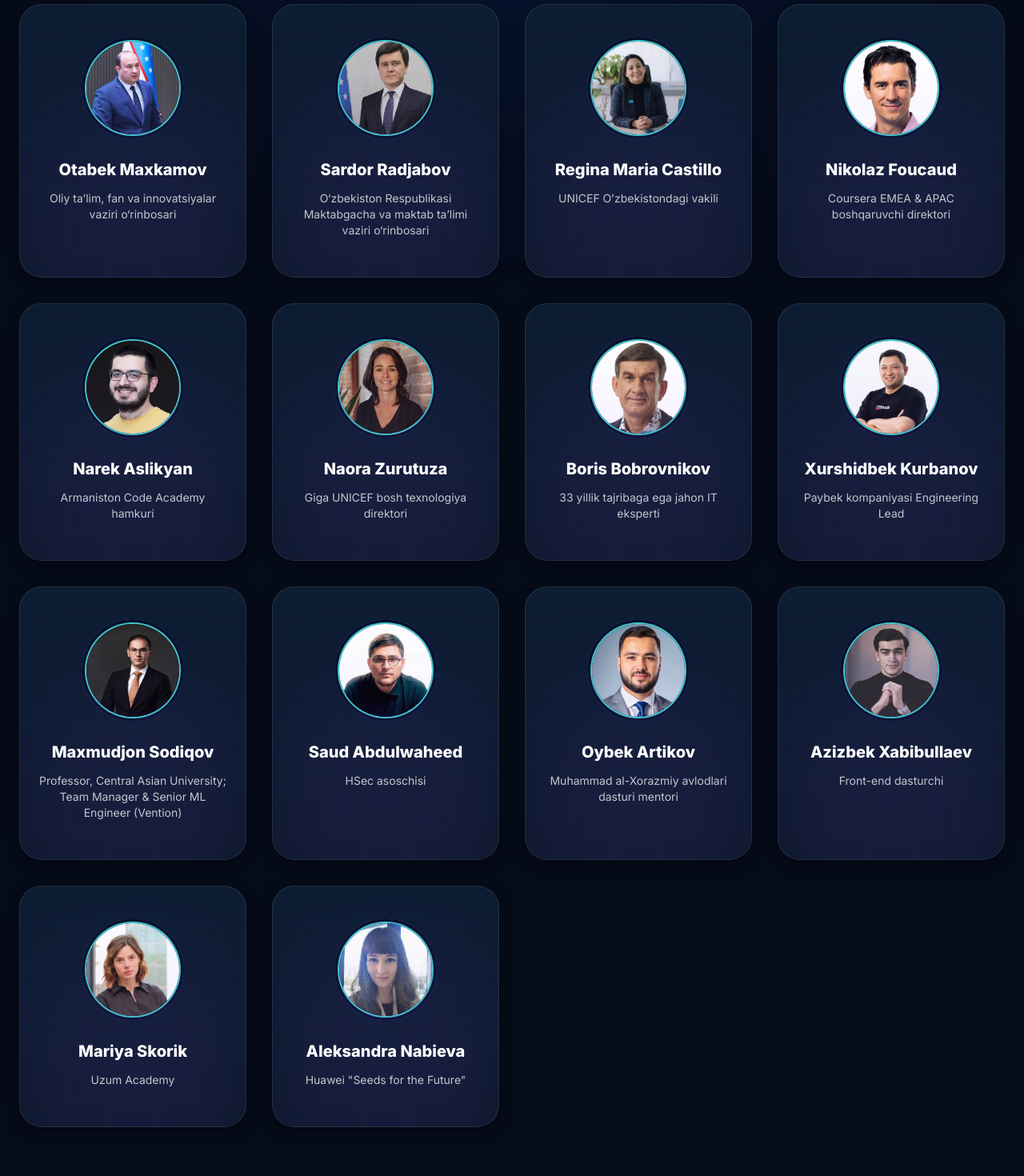
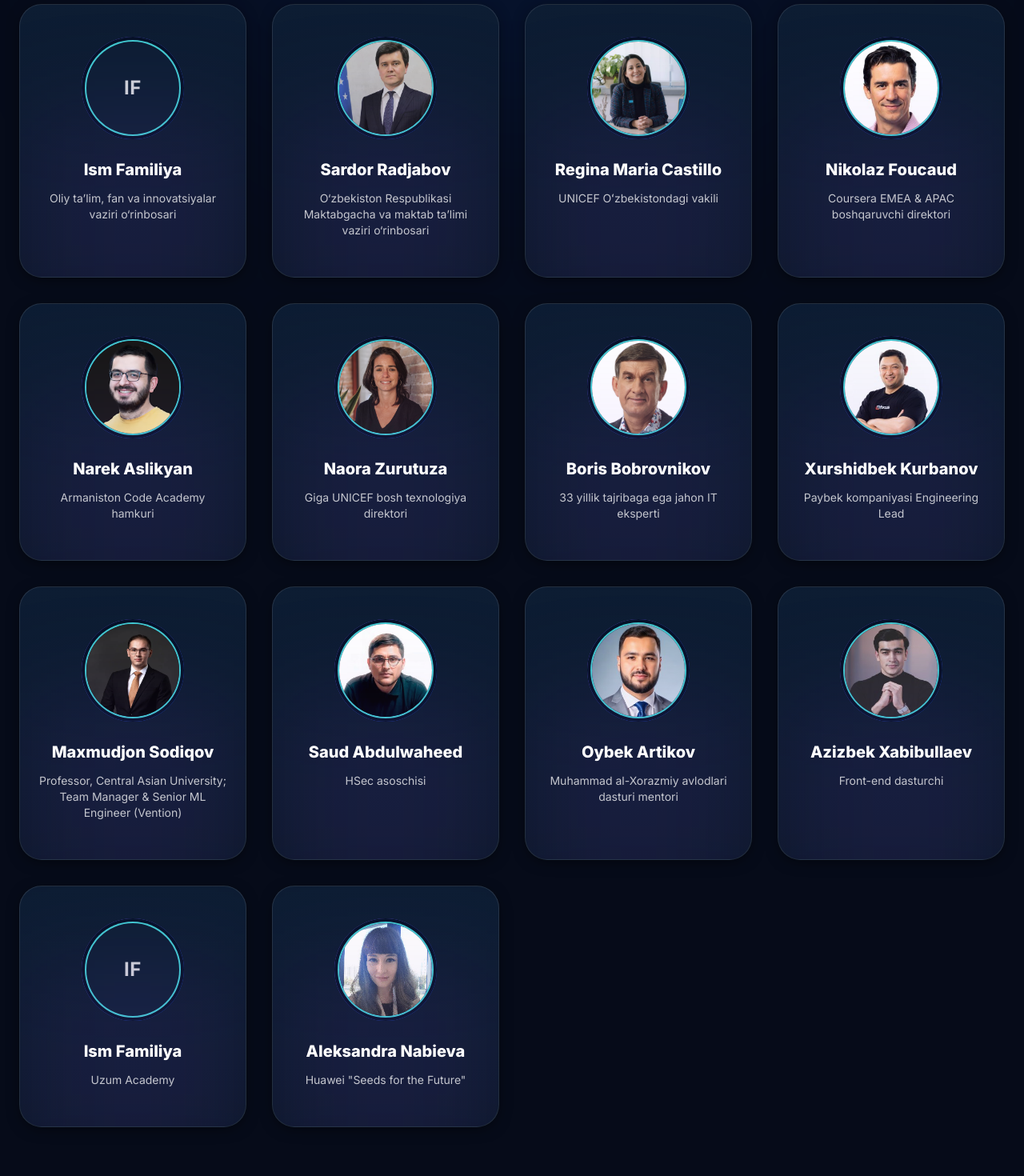
Before and after one commit to Marufbek-Mamatqulov/ICT_Week_Rtrm, a React (Vite) app: page / in a window 1280 px wide. Shown: the part 1365-2835 px from the top of the page at 80% size. Built offline with nearby package versions, Linux system fonts and the light colour scheme.

Commit message:
Speakers: placeholder for Otabek Maxkamov & Maria Skorik (names removed, photos disabled)

```diff
--- a/src/data/speakers.ts
+++ b/src/data/speakers.ts
@@ -19,13 +19,12 @@
   },
   {
     id: 's1',
-    name: { uz: 'Otabek Maxkamov', en: 'Otabek Maxkamov', ru: 'Отабек Махкамов' },
+    name: { uz: 'Ism Familiya', en: 'Name Surname', ru: 'Имя Фамилия' },
     role: {
       uz: 'Oliy taʼlim, fan va innovatsiyalar vaziri o‘rinbosari',
       en: 'Deputy Minister of Higher Education, Science and Innovation of Uzbekistan',
       ru: 'Заместитель министра высшего образования, науки и инноваций Узбекистана'
-    },
-    photo: '/Spikerlar/Otabek Maxkamov.png'
+    }
   },
   {
     id: 's2',
@@ -139,13 +138,12 @@
   },
   {
     id: 's13',
-    name: { uz: 'Mariya Skorik', en: 'Maria Skorik', ru: 'Мария Скорик' },
+    name: { uz: 'Ism Familiya', en: 'Name Surname', ru: 'Имя Фамилия' },
     role: {
       uz: 'Uzum Academy',
       en: 'Uzum Academy',
       ru: 'Uzum Academy'
-    },
-    photo: '/Spikerlar/Maria Skorik.png'
+    }
   },
   {
     id: 's14',
```
